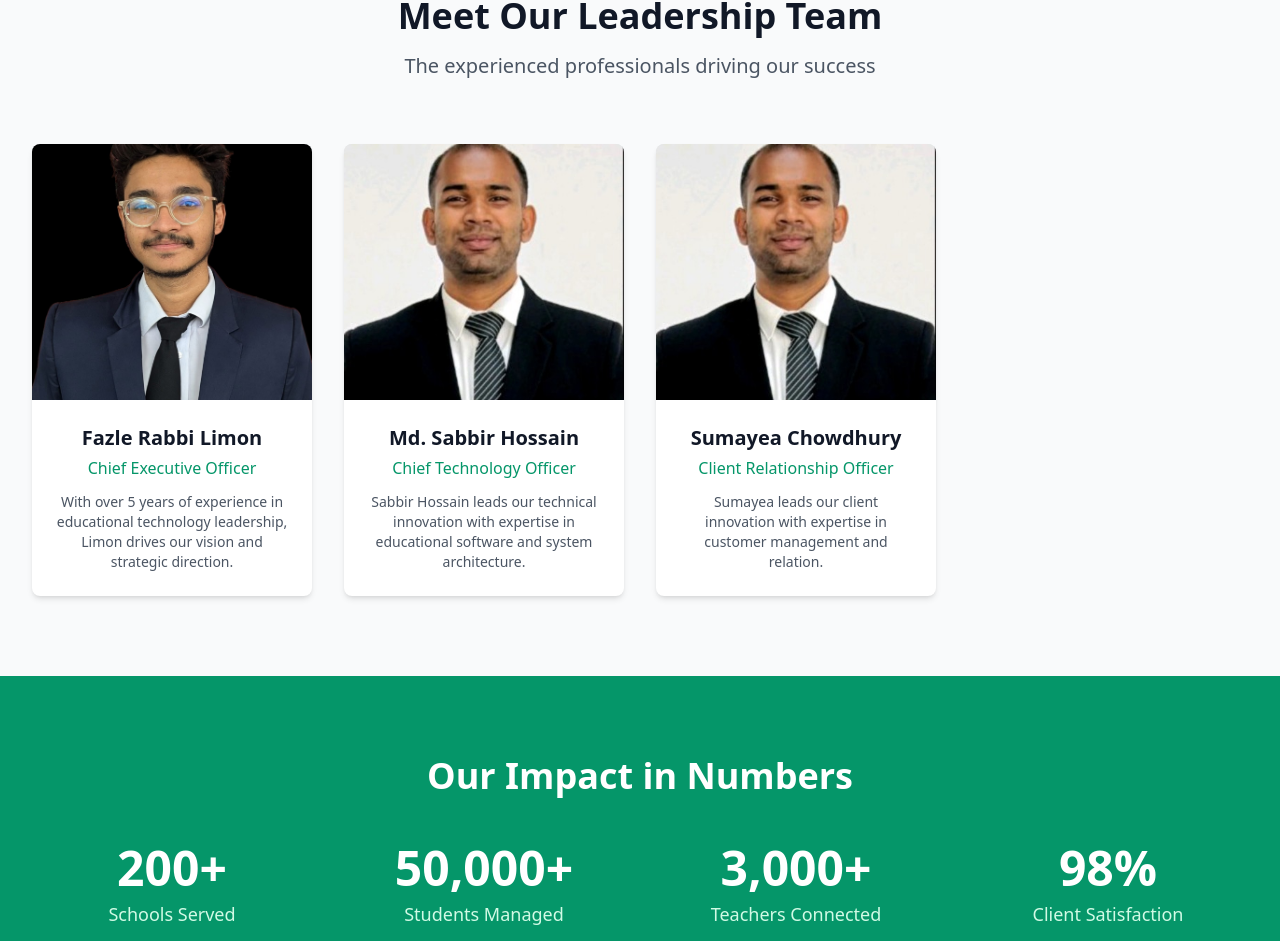
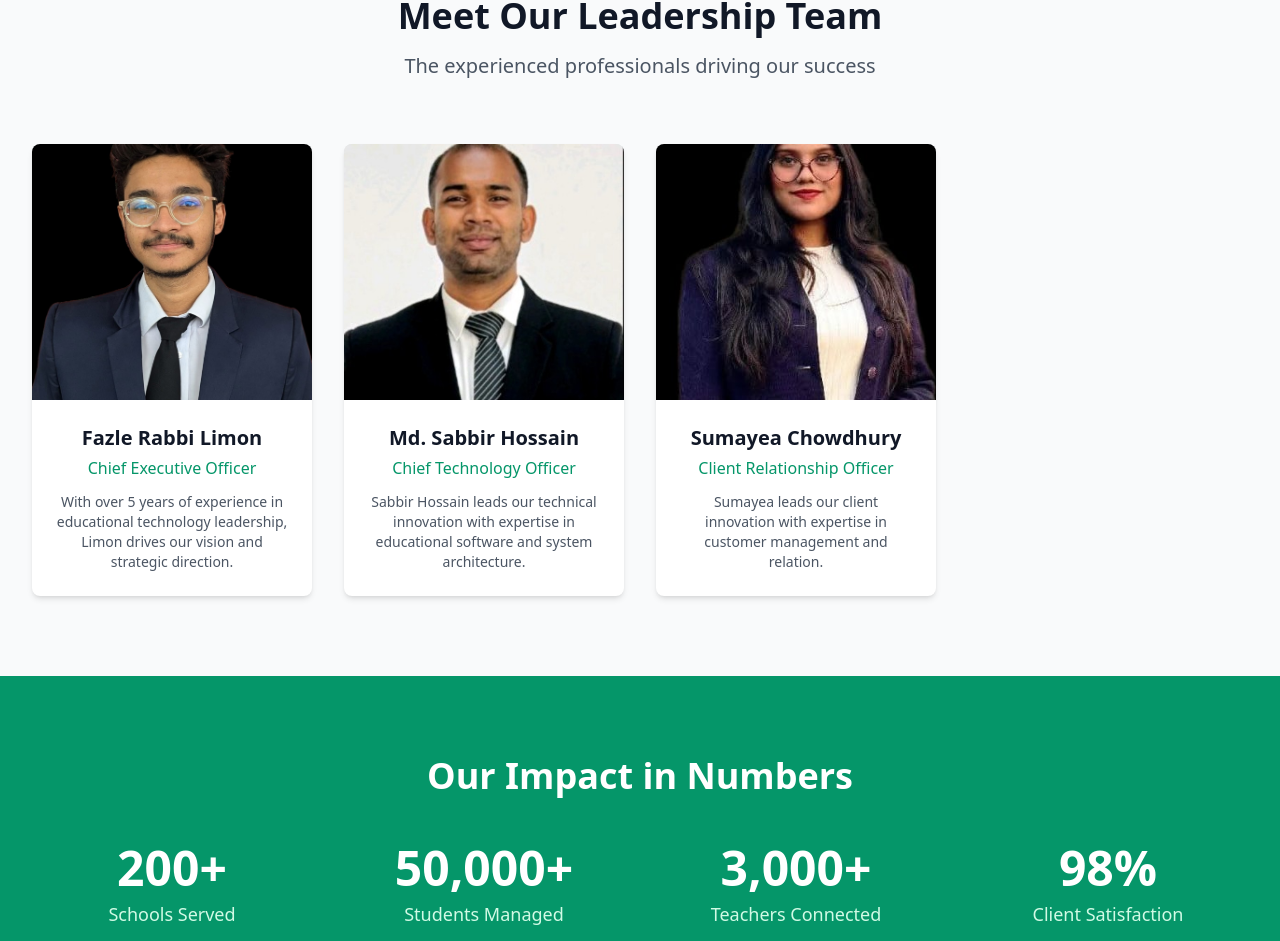
Before and after one commit to shikkacorpltd/version_v2, a React (Vite) app: page /about in a window 1280 px wide. Shown: the part 3053-3994 px from the top of the page. Built offline with nearby package versions, Linux system fonts and the light colour scheme.

Commit message:
Updated About.jsx

```diff
--- a/src/components/About.jsx
+++ b/src/components/About.jsx
@@ -44,8 +44,8 @@ const About = () => {
       name: "Sumayea Chowdhury",
       role: "Client Relationship Officer",
       description: "Sumayea leads our client innovation with expertise in customer management and  relation.",
-      image: "/images/sabbir.jpg",
-      alt: "Md. Sabbir Hossain - CTO"
+      image: "/images/sumayea.jpg",
+      alt: "Sumayea - CRO"
     }
   ]
 
```
